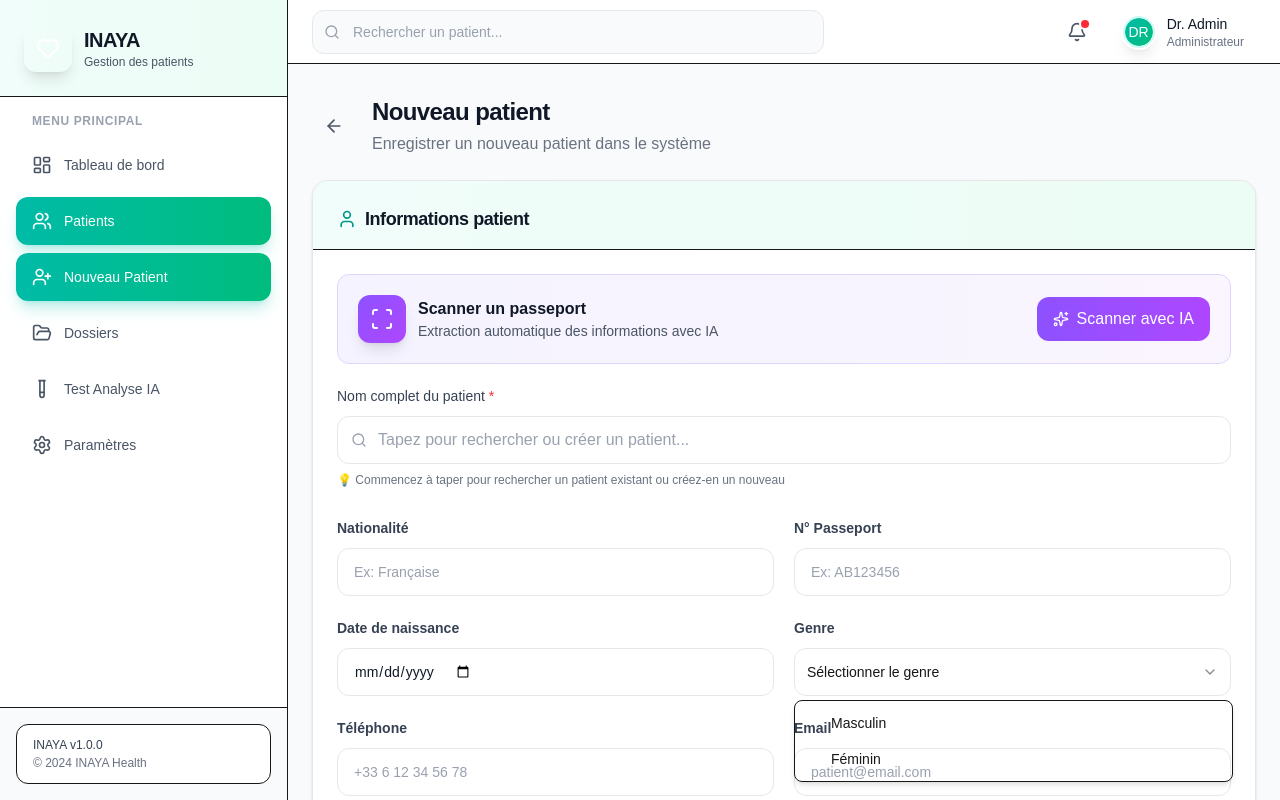
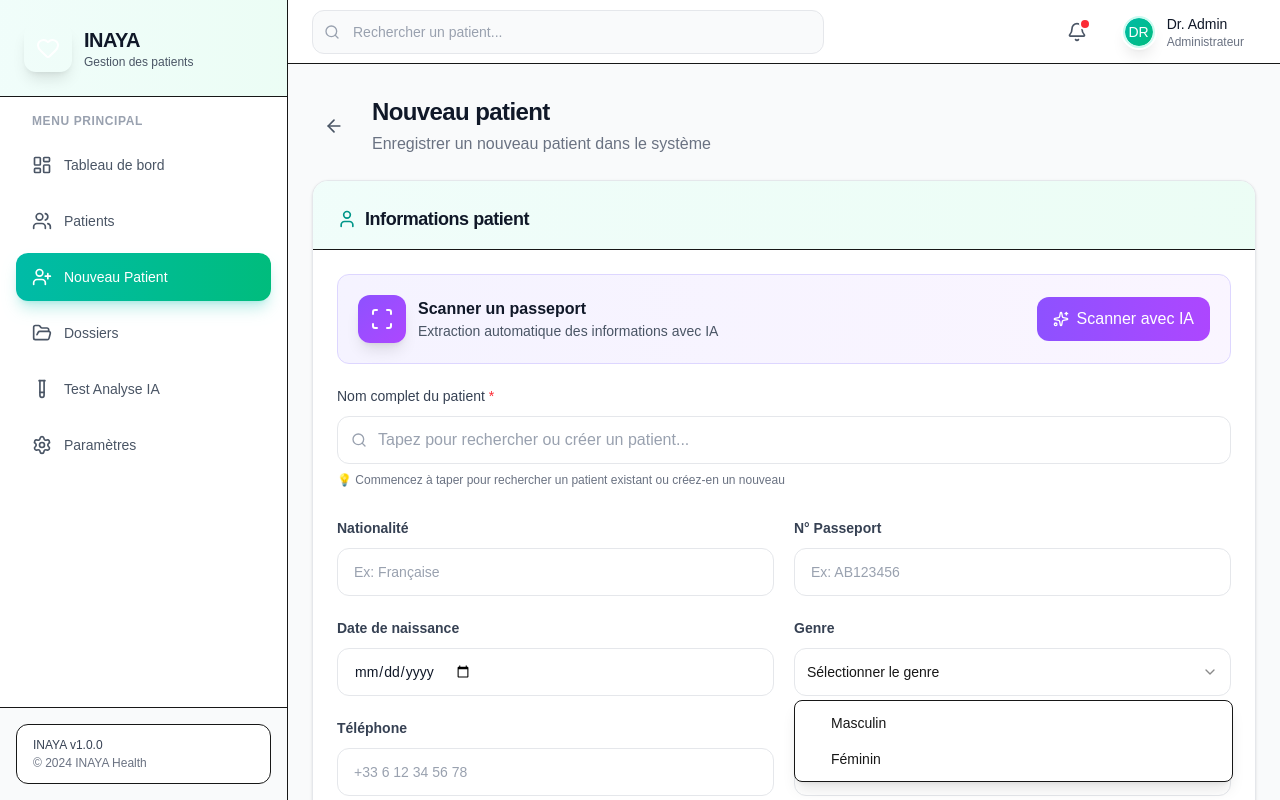
Before and after one commit to mohamedkhedher/inaya-dash, a Next.js app: page /dashboard/patients/new in a window 1280 px wide. Both pictures are taken after a click on the button "Sélectionner le genre". Shown: the top 800 px of the page. Built offline with nearby package versions, Linux system fonts and the light colour scheme.

Commit message:
Fix: sidebar fixed scroll, dropdown backgrounds, highlight logic

```diff
--- a/src/app/dashboard/layout.tsx
+++ b/src/app/dashboard/layout.tsx
@@ -7,11 +7,11 @@
   children: React.ReactNode;
 }) {
   return (
-    <div className="min-h-screen flex flex-col lg:flex-row bg-white">
+    <div className="h-screen flex flex-col lg:flex-row bg-white overflow-hidden">
       <Sidebar />
-      <div className="flex-1 flex flex-col min-h-screen lg:min-h-0 bg-gray-50">
+      <div className="flex-1 flex flex-col h-screen lg:h-full overflow-hidden bg-gray-50">
         <Header />
-        <main className="flex-1 overflow-auto pt-16 lg:pt-0 bg-gray-50">
+        <main className="flex-1 overflow-y-auto pt-16 lg:pt-0 bg-gray-50">
           <div className="container mx-auto px-4 py-6 lg:px-6 lg:py-8 max-w-7xl">
             {children}
           </div>
--- a/src/components/layout/sidebar.tsx
+++ b/src/components/layout/sidebar.tsx
@@ -107,8 +107,8 @@
               Menu principal
             </p>
             {navigation.map((item) => {
-              const isActive = pathname === item.href ||
-                (item.href !== "/dashboard" && pathname.startsWith(item.href));
+              // Only exact match for highlighting, except for dashboard which is exactly "/"
+              const isActive = pathname === item.href;
 
               return (
                 <Link
--- a/src/components/ui/popover.tsx
+++ b/src/components/ui/popover.tsx
@@ -20,7 +20,7 @@
       align={align}
       sideOffset={sideOffset}
       className={cn(
-        "z-50 w-72 rounded-lg border bg-popover p-4 text-popover-foreground shadow-md outline-none data-[state=open]:animate-in data-[state=closed]:animate-out data-[state=closed]:fade-out-0 data-[state=open]:fade-in-0 data-[state=closed]:zoom-out-95 data-[state=open]:zoom-in-95 data-[side=bottom]:slide-in-from-top-2 data-[side=left]:slide-in-from-right-2 data-[side=right]:slide-in-from-left-2 data-[side=top]:slide-in-from-bottom-2",
+        "z-50 w-72 rounded-lg border bg-white p-4 text-popover-foreground shadow-lg outline-none data-[state=open]:animate-in data-[state=closed]:animate-out data-[state=closed]:fade-out-0 data-[state=open]:fade-in-0 data-[state=closed]:zoom-out-95 data-[state=open]:zoom-in-95 data-[side=bottom]:slide-in-from-top-2 data-[side=left]:slide-in-from-right-2 data-[side=right]:slide-in-from-left-2 data-[side=top]:slide-in-from-bottom-2",
         className
       )}
       {...props}
--- a/src/components/ui/select.tsx
+++ b/src/components/ui/select.tsx
@@ -74,7 +74,7 @@
     <SelectPrimitive.Content
       ref={ref}
       className={cn(
-        "relative z-50 max-h-96 min-w-[8rem] overflow-hidden rounded-lg border bg-popover text-popover-foreground shadow-md data-[state=open]:animate-in data-[state=closed]:animate-out data-[state=closed]:fade-out-0 data-[state=open]:fade-in-0 data-[state=closed]:zoom-out-95 data-[state=open]:zoom-in-95 data-[side=bottom]:slide-in-from-top-2 data-[side=left]:slide-in-from-right-2 data-[side=right]:slide-in-from-left-2 data-[side=top]:slide-in-from-bottom-2",
+        "relative z-50 max-h-96 min-w-[8rem] overflow-hidden rounded-lg border bg-white text-popover-foreground shadow-lg data-[state=open]:animate-in data-[state=closed]:animate-out data-[state=closed]:fade-out-0 data-[state=open]:fade-in-0 data-[state=closed]:zoom-out-95 data-[state=open]:zoom-in-95 data-[side=bottom]:slide-in-from-top-2 data-[side=left]:slide-in-from-right-2 data-[side=right]:slide-in-from-left-2 data-[side=top]:slide-in-from-bottom-2",
         position === "popper" &&
           "data-[side=bottom]:translate-y-1 data-[side=left]:-translate-x-1 data-[side=right]:translate-x-1 data-[side=top]:-translate-y-1",
         className
```
